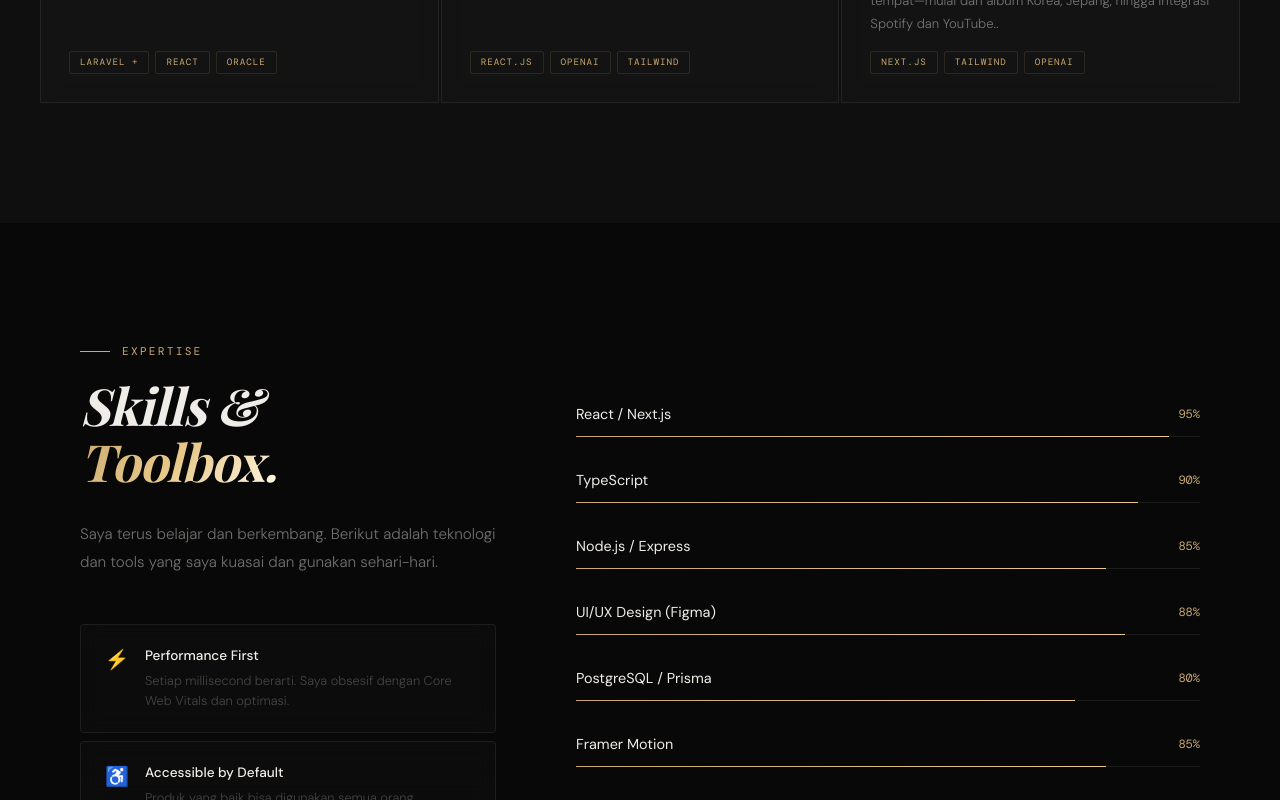
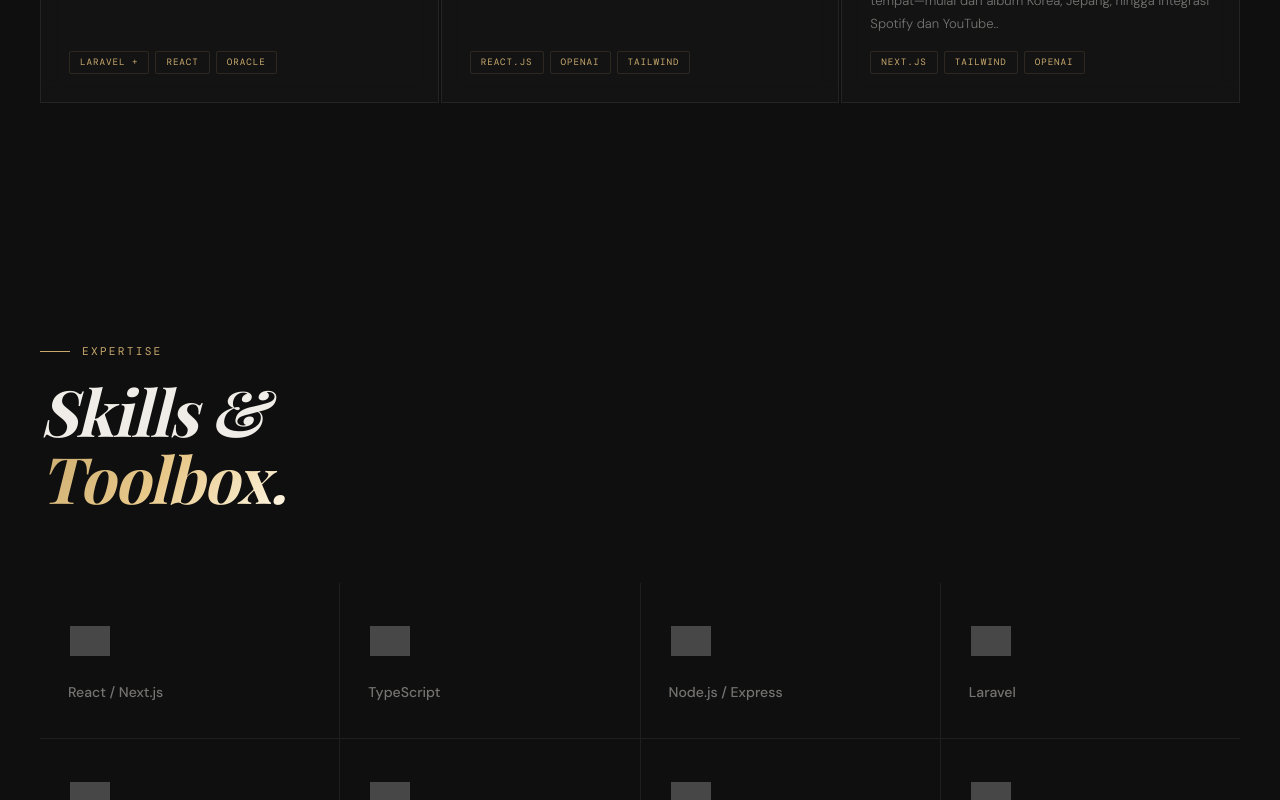
Before and after one commit to naufaldzakwannn/next-porto, a Next.js app: page / in a window 1280 px wide. Shown: the part 3858-4658 px from the top of the page. Built offline with nearby package versions, Linux system fonts and the light colour scheme; grey boxes are pictures that could not be loaded; a web font is replaced by a local one.

Commit message:
Fix Skill

```diff
--- a/components/Skills.tsx
+++ b/components/Skills.tsx
@@ -2,8 +2,54 @@
 import { useEffect, useRef, useState } from "react";
 import { portfolioData } from "@/data/portfolio";
 
+const BASE = "https://cdn.jsdelivr.net/gh/devicons/devicon@latest/icons";
+
+const skillIcons: Record<string, { icon: string; v: string }> = {
+  "React / Next.js": { icon: "nextjs", v: "original" },
+  TypeScript: { icon: "typescript", v: "original" },
+  "Node.js / Express": { icon: "nodejs", v: "original" },
+  "Tailwind CSS / CSS3": { icon: "tailwindcss", v: "plain" },
+  "PostgreSQL / Prisma ORM": { icon: "postgresql", v: "original" },
+  "UI/UX Design (Figma)": { icon: "figma", v: "original" },
+  "Docker & CI/CD": { icon: "docker", v: "original" },
+  "React Native": { icon: "react", v: "original" },
+
+  // ── Entry untuk nama di portfolio.ts ──
+  Laravel: { icon: "laravel", v: "original" },
+  "PostgreSQL / Prisma": { icon: "postgresql", v: "original" },
+  "Framer Motion": { icon: "framermotion", v: "original" },
+  "Docker / DevOps": { icon: "docker", v: "original" },
+  "Three.js / WebGL": { icon: "threejs", v: "original" },
+  Bootstrap: { icon: "bootstrap", v: "original" },
+  MySQL: { icon: "mysql", v: "original" },
+};
+
+const techIcons: Record<string, { icon: string; v: string }> = {
+  GraphQL: { icon: "graphql", v: "plain" },
+  Redis: { icon: "redis", v: "original" },
+  "AWS S3": { icon: "amazonwebservices", v: "plain" },
+  Vercel: { icon: "vercel", v: "original" },
+  Netlify: { icon: "netlify", v: "original" },
+  Jest: { icon: "jest", v: "plain" },
+  Cypress: { icon: "cypressio", v: "original" },
+  Storybook: { icon: "storybook", v: "original" },
+  Webpack: { icon: "webpack", v: "original" },
+  Vite: { icon: "vitejs", v: "original" },
+  Linux: { icon: "linux", v: "original" },
+  Nginx: { icon: "nginx", v: "original" },
+  "CI/CD": { icon: "github", v: "original" },
+  "Agile / Scrum": { icon: "jira", v: "original" },
+};
+
+const FALLBACKS: Record<string, string[]> = {
+  original: ["plain", "line"],
+  plain: ["original", "line"],
+  line: ["plain", "original"],
+};
+
 export default function Skills() {
   const [animated, setAnimated] = useState(false);
+  const [hoveredSkill, setHoveredSkill] = useState<string | null>(null);
   const sectionRef = useRef<HTMLElement>(null);
 
   useEffect(() => {
@@ -13,176 +59,271 @@ export default function Skills() {
           if (entry.isIntersecting && !animated) {
             setAnimated(true);
             entry.target.querySelectorAll(".reveal").forEach((el, i) => {
-              (el as HTMLElement).style.animationDelay = `${i * 0.1}s`;
+              (el as HTMLElement).style.animationDelay = `${i * 0.08}s`;
               el.classList.add("animate-fade-up");
               el.classList.remove("opacity-0");
             });
           }
         });
       },
-      { threshold: 0.1 }
+      { threshold: 0.1 },
     );
     if (sectionRef.current) observer.observe(sectionRef.current);
     return () => observer.disconnect();
   }, [animated]);
 
+  const handleError = (e: React.SyntheticEvent<HTMLImageElement>, iconName: string) => {
+    const img = e.currentTarget;
+    const currentSrc = img.src;
+    const currentVariant = currentSrc.match(/-(original|plain|line)\.svg/)?.[1];
+    if (!currentVariant) return;
+    const fallbacks = FALLBACKS[currentVariant] ?? [];
+    for (const fb of fallbacks) {
+      const next = `${BASE}/${iconName}/${iconName}-${fb}.svg`;
+      if (next !== currentSrc) {
+        img.src = next;
+        return;
+      }
+    }
+    img.style.display = "none";
+  };
+
   return (
-    <section
-      ref={sectionRef}
-      id="skills"
-      style={{ padding: "120px 40px", maxWidth: "1200px", margin: "0 auto" }}
-    >
-      <div style={{ display: "grid", gridTemplateColumns: "1fr 1.5fr", gap: "80px" }} className="skills-grid">
-        {/* Left */}
-        <div>
+    <section ref={sectionRef} id="skills" style={{ padding: "120px 40px", background: "var(--bg-2)", position: "relative", overflow: "hidden" }}>
+      <div
+        style={{
+          position: "absolute",
+          bottom: "-100px",
+          right: "-100px",
+          width: "500px",
+          height: "500px",
+          background: "radial-gradient(circle, rgba(201,169,110,0.04) 0%, transparent 70%)",
+          pointerEvents: "none",
+        }}
+      />
+
+      <div style={{ maxWidth: "1200px", margin: "0 auto" }}>
+        {/* ── Header ── */}
+        <div style={{ marginBottom: "72px" }}>
           <div className="section-label reveal opacity-0">Expertise</div>
           <h2
             className="reveal opacity-0"
             style={{
-              fontSize: "clamp(2.5rem, 4vw, 3.5rem)",
+              fontSize: "clamp(2.5rem, 5vw, 4rem)",
               fontWeight: 700,
               fontStyle: "italic",
-              lineHeight: 1.1,
+              lineHeight: 1.05,
               letterSpacing: "-0.02em",
-              marginBottom: "32px",
             }}
           >
-            Skills &
-            <br />
+            Skills &<br />
             <span className="gradient-text">Toolbox.</span>
           </h2>
-          <p
+        </div>
+
+        {/* ── Skill Cards ── */}
+        <div
+          className="reveal opacity-0 skill-cards"
+          style={{
+            display: "grid",
+            gridTemplateColumns: "repeat(4, 1fr)",
+            gap: "1px",
+            background: "var(--border)",
+            marginBottom: "1px",
+          }}
+        >
+          {portfolioData.skills.map((skill) => {
+            const isHovered = hoveredSkill === skill.name;
+            const meta = skillIcons[skill.name];
+            return (
+              <div
+                key={skill.name}
+                onMouseEnter={() => setHoveredSkill(skill.name)}
+                onMouseLeave={() => setHoveredSkill(null)}
+                style={{
+                  padding: "36px 28px",
+                  background: isHovered ? "rgba(255,255,255,0.03)" : "var(--bg-2)",
+                  position: "relative",
+                  overflow: "hidden",
+                  cursor: "default",
+                  transition: "background 0.35s ease",
+                  display: "flex",
+                  flexDirection: "column",
+                  alignItems: "flex-start",
+                  gap: "20px",
+                }}
+              >
+                {/* Top accent line */}
+                <div
+                  style={{
+                    position: "absolute",
+                    top: 0,
+                    left: 0,
+                    right: 0,
+                    height: "2px",
+                    background: "linear-gradient(90deg, var(--accent), var(--accent-light))",
+                    transform: isHovered ? "scaleX(1)" : "scaleX(0)",
+                    transformOrigin: "left",
+                    transition: "transform 0.35s cubic-bezier(0.23,1,0.32,1)",
+                  }}
+                />
+
+                {/* Logo */}
+                <div
+                  style={{
+                    width: "44px",
+                    height: "44px",
+                    display: "flex",
+                    alignItems: "center",
+                    justifyContent: "center",
+                    filter: isHovered ? "none" : "grayscale(1) brightness(0.45)",
+                    transition: "filter 0.4s ease",
+                  }}
+                >
+                  {meta && <img src={`${BASE}/${meta.icon}/${meta.icon}-${meta.v}.svg`} alt={skill.name} width={40} height={40} style={{ objectFit: "contain" }} onError={(e) => handleError(e, meta.icon)} />}
+                </div>
+
+                {/* Name */}
+                <div
+                  style={{
+                    fontSize: "0.88rem",
+                    fontWeight: 500,
+                    lineHeight: 1.3,
+                    color: isHovered ? "var(--text)" : "var(--text-muted)",
+                    transition: "color 0.3s ease",
+                  }}
+                >
+                  {skill.name}
+                </div>
+              </div>
+            );
+          })}
+        </div>
+
+        {/* ── Bottom row ── */}
+        <div
+          className="skills-bottom"
+          style={{
+            display: "grid",
+            gridTemplateColumns: "1fr 1.4fr",
+            gap: "1px",
+            background: "var(--border)",
+          }}
+        >
+          {/* Philosophy */}
+          <div style={{ background: "var(--bg-2)", padding: "40px" }}>
+            <div
               className="reveal opacity-0"
               style={{
-              fontSize: "0.95rem",
-              color: "var(--text-muted)",
-              lineHeight: 1.8,
-              marginBottom: "48px",
+                fontFamily: "'DM Mono', monospace",
+                fontSize: "0.6rem",
+                letterSpacing: "0.2em",
+                textTransform: "uppercase",
+                color: "var(--text-dim)",
+                marginBottom: "24px",
               }}
             >
-            Saya terus belajar dan berkembang. Berikut adalah teknologi dan tools yang saya kuasai dan gunakan sehari-hari.
-          </p>
-
-          {/* Philosophy cards */}
+              Philosophy
+            </div>
             {[
-            { icon: "⚡", title: "Performance First", desc: "Setiap millisecond berarti. Saya obsesif dengan Core Web Vitals dan optimasi." },
-            { icon: "♿", title: "Accessible by Default", desc: "Produk yang baik bisa digunakan semua orang. Aksesibilitas bukan opsi." },
-            { icon: "✨", title: "Beauty Matters", desc: "Desain yang indah bukan vanity — ia mencerminkan craft dan kepedulian." },
+              { num: "01", title: "Performance First", desc: "Obsesif dengan Core Web Vitals dan setiap millisecond." },
+              { num: "02", title: "Accessible by Default", desc: "Aksesibilitas adalah fondasi, bukan afterthought." },
+              { num: "03", title: "Beauty Matters", desc: "Kode dan desain yang indah mencerminkan kepedulian." },
             ].map((item, i) => (
               <div
                 key={i}
-              className="reveal opacity-0 card-glass"
+                className="reveal opacity-0"
                 style={{
-                padding: "20px 24px",
-                marginBottom: "8px",
                   display: "flex",
-                gap: "16px",
+                  gap: "20px",
+                  padding: "16px 0",
+                  borderBottom: i < 2 ? "1px solid var(--border)" : "none",
                   alignItems: "flex-start",
-                borderRadius: "var(--radius)",
                 }}
               >
-              <span style={{ fontSize: "1.2rem" }}>{item.icon}</span>
-              <div>
-                <div
+                <span
                   style={{
-                    fontSize: "0.85rem",
-                    fontWeight: 500,
-                    marginBottom: "4px",
+                    fontFamily: "'DM Mono', monospace",
+                    fontSize: "0.6rem",
+                    color: "var(--accent)",
+                    opacity: 0.5,
+                    flexShrink: 0,
+                    marginTop: "2px",
                   }}
                 >
-                  {item.title}
-                </div>
-                <div style={{ fontSize: "0.8rem", color: "var(--text-dim)", lineHeight: 1.6 }}>
-                  {item.desc}
-                </div>
+                  {item.num}
+                </span>
+                <div>
+                  <div style={{ fontSize: "0.85rem", fontWeight: 500, marginBottom: "3px" }}>{item.title}</div>
+                  <div style={{ fontSize: "0.78rem", color: "var(--text-dim)", lineHeight: 1.6 }}>{item.desc}</div>
                 </div>
               </div>
             ))}
           </div>
 
-        {/* Right — skill bars */}
-        <div style={{ paddingTop: "60px" }}>
-          <div style={{ display: "flex", flexDirection: "column", gap: "32px" }}>
-            {portfolioData.skills.map((skill, i) => (
-              <div key={skill.name} className="reveal opacity-0">
+          {/* Also comfortable with */}
+          <div style={{ background: "var(--bg-2)", padding: "40px" }}>
             <div
-                  style={{
-                    display: "flex",
-                    justifyContent: "space-between",
-                    alignItems: "center",
-                    marginBottom: "10px",
-                  }}
-                >
-                  <span style={{ fontSize: "0.9rem", fontWeight: 400 }}>{skill.name}</span>
-                  <span
+              className="reveal opacity-0"
               style={{
                 fontFamily: "'DM Mono', monospace",
-                      fontSize: "0.75rem",
-                      color: "var(--accent)",
-                    }}
-                  >
-                    {skill.level}%
-                  </span>
-                </div>
-                <div className="skill-bar">
-                  <div
-                    className="skill-bar-fill"
-                    style={{
-                      width: animated ? `${skill.level}%` : "0%",
-                      transitionDelay: `${i * 0.1 + 0.3}s`,
-                    }}
-                  />
-                </div>
-              </div>
-            ))}
-          </div>
-
-          {/* Tech pills */}
-          <div
-            className="reveal opacity-0"
-            style={{ marginTop: "60px" }}
-          >
-            <div
-              style={{
-                fontFamily: "'DM Mono', monospace",
-                fontSize: "0.65rem",
+                fontSize: "0.6rem",
                 letterSpacing: "0.2em",
                 textTransform: "uppercase",
                 color: "var(--text-dim)",
-                marginBottom: "20px",
+                marginBottom: "24px",
               }}
             >
               Also comfortable with
             </div>
-            <div style={{ display: "flex", flexWrap: "wrap", gap: "8px" }}>
-              {[
-                "GraphQL", "Redis", "AWS S3", "Vercel", "Netlify",
-                "Jest", "Cypress", "Storybook", "Webpack", "Vite",
-                "Linux", "Nginx", "CI/CD", "Agile / Scrum",
-              ].map((tech) => (
-                <span
+            <div className="reveal opacity-0" style={{ display: "flex", flexWrap: "wrap", gap: "8px" }}>
+              {Object.entries(techIcons).map(([tech, meta]) => (
+                <div
                   key={tech}
                   style={{
-                    fontFamily: "'DM Mono', monospace",
-                    fontSize: "0.65rem",
-                    color: "var(--text-muted)",
+                    display: "flex",
+                    alignItems: "center",
+                    gap: "7px",
                     border: "1px solid var(--border)",
-                    padding: "4px 12px",
-                    letterSpacing: "0.05em",
-                    transition: "all 0.3s ease",
+                    padding: "6px 12px",
+                    transition: "all 0.25s ease",
                     cursor: "default",
                   }}
                   onMouseEnter={(e) => {
-                    (e.target as HTMLElement).style.borderColor = "var(--accent)";
-                    (e.target as HTMLElement).style.color = "var(--accent)";
+                    const el = e.currentTarget as HTMLElement;
+                    el.style.borderColor = "var(--border-hover)";
+                    el.style.background = "rgba(255,255,255,0.03)";
+                    const img = el.querySelector("img") as HTMLElement;
+                    if (img) img.style.filter = "none";
                   }}
                   onMouseLeave={(e) => {
-                    (e.target as HTMLElement).style.borderColor = "var(--border)";
-                    (e.target as HTMLElement).style.color = "var(--text-muted)";
+                    const el = e.currentTarget as HTMLElement;
+                    el.style.borderColor = "var(--border)";
+                    el.style.background = "transparent";
+                    const img = el.querySelector("img") as HTMLElement;
+                    if (img) img.style.filter = "grayscale(1) brightness(0.5)";
+                  }}
+                >
+                  <img
+                    src={`${BASE}/${meta.icon}/${meta.icon}-${meta.v}.svg`}
+                    alt={tech}
+                    width={16}
+                    height={16}
+                    style={{ objectFit: "contain", filter: "grayscale(1) brightness(0.5)", transition: "filter 0.25s ease", flexShrink: 0 }}
+                    onError={(e) => handleError(e, meta.icon)}
+                  />
+                  <span
+                    style={{
+                      fontFamily: "'DM Mono', monospace",
+                      fontSize: "0.62rem",
+                      color: "var(--text-muted)",
+                      letterSpacing: "0.05em",
+                      lineHeight: 1,
                     }}
                   >
                     {tech}
                   </span>
+                </div>
               ))}
             </div>
           </div>
@@ -191,7 +332,11 @@ export default function Skills() {
 
       <style>{`
           @media (max-width: 900px) {
-          .skills-grid { grid-template-columns: 1fr !important; gap: 48px !important; }
+            .skill-cards   { grid-template-columns: repeat(2, 1fr) !important; }
+            .skills-bottom { grid-template-columns: 1fr !important; }
+          }
+          @media (max-width: 500px) {
+            .skill-cards { grid-template-columns: 1fr !important; }
           }
         `}</style>
     </section>
--- a/data/portfolio.ts
+++ b/data/portfolio.ts
@@ -18,11 +18,11 @@ export const portfolioData = {
     { name: "React / Next.js", level: 95 },
     { name: "TypeScript", level: 90 },
     { name: "Node.js / Express", level: 85 },
-    { name: "UI/UX Design (Figma)", level: 88 },
+    { name: "Laravel", level: 88 },
     { name: "PostgreSQL / Prisma", level: 80 },
-    { name: "Framer Motion", level: 85 },
-    { name: "Docker / DevOps", level: 72 },
-    { name: "Three.js / WebGL", level: 68 },
+    { name: "MySQL", level: 68 },
+    { name: "Bootstrap", level: 85 },
+    { name: "Tailwind CSS / CSS3", level: 72 },
   ],
 
   techStack: ["Next.js", "React", "TypeScript", "Node.js", "PostgreSQL", "Laravel", "Codeigniter", "Mysql", "Framer Motion", "Tailwind CSS", "Bootstrap", "Vercel", "Git"],
@@ -31,7 +31,7 @@ export const portfolioData = {
     {
       id: 1,
       title: "Dangerious Goods Monitoring",
-      category: "Web Development",
+      category: "Development",
       description: "DG Monitoring adalah sistem berbasis web yang digunakan untuk memantau dan mengelola data Dangerous Goods (DG) atau barang berbahaya pada kontainer..",
       tech: ["Laravel", "MySQL", "Tailwind"],
       year: "2025",
@@ -46,7 +46,7 @@ export const portfolioData = {
     {
       id: 2,
       title: "Billing ADP",
-      category: "Web Development",
+      category: "Development",
       description: "Untuk memproses dokumen rc(receiving) dan dokumen sp2(delivery).",
       tech: ["Laravel +", "React", "MySQL", "Tailwind"],
       year: "2025",
@@ -61,7 +61,7 @@ export const portfolioData = {
     {
       id: 3,
       title: "Monitoring Billing",
-      category: "Web Development",
+      category: "Development",
       description: "Mengelola Invoice pembayaran antara Perusahaan pelayaran dengan Perusahaan dan memeriksa faktur pajak aktif.",
       tech: ["Laravel", "MySQL", "Tailwind"],
       year: "2025",
@@ -76,7 +76,7 @@ export const portfolioData = {
     {
       id: 4,
       title: "Monitoring Log",
-      category: "Web Development",
+      category: "Development",
       description: "Memonitoring segala bentuk log baik yang sukses maupun yang error pada aplikasi.",
       tech: ["Laravel +", "React", "Oracle", "Tailwind"],
       year: "2025",
```
Lines whose indentation alone changed are shown as unchanged.
